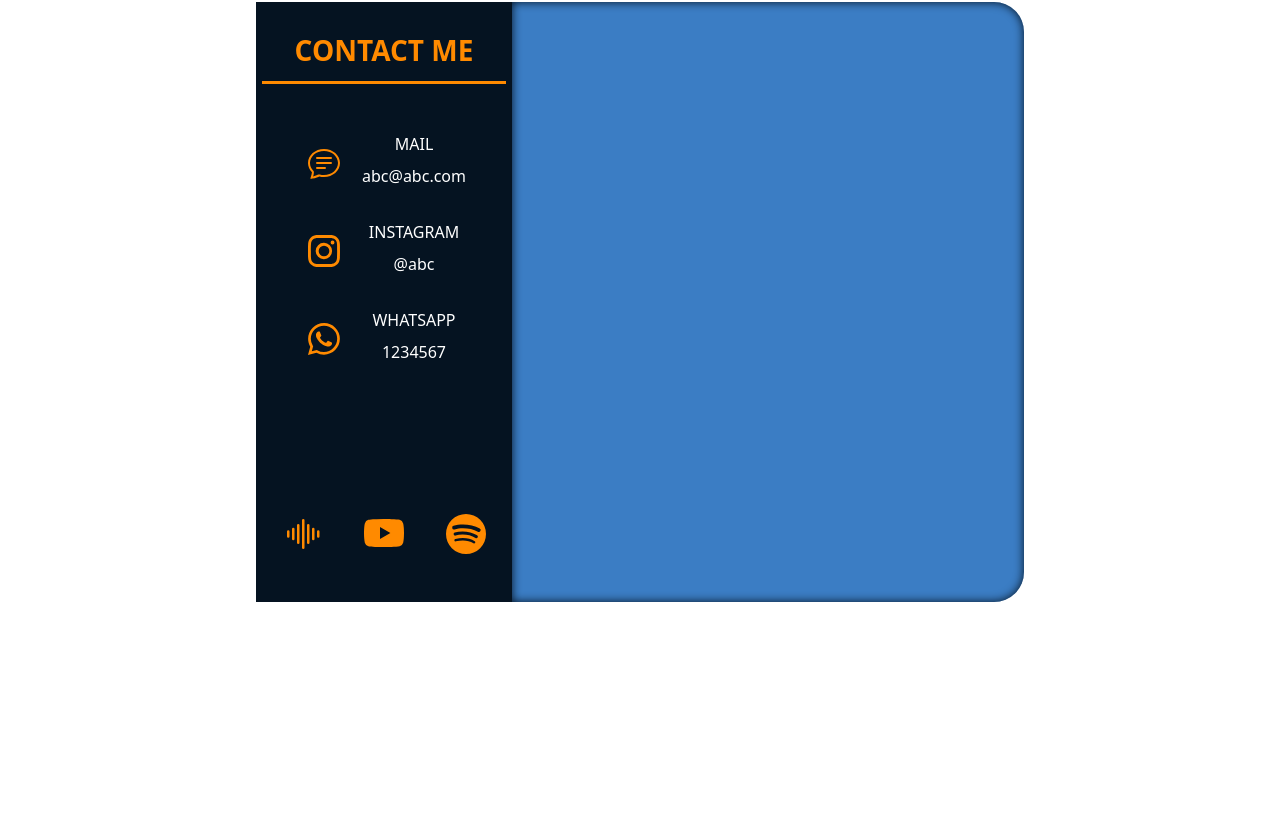
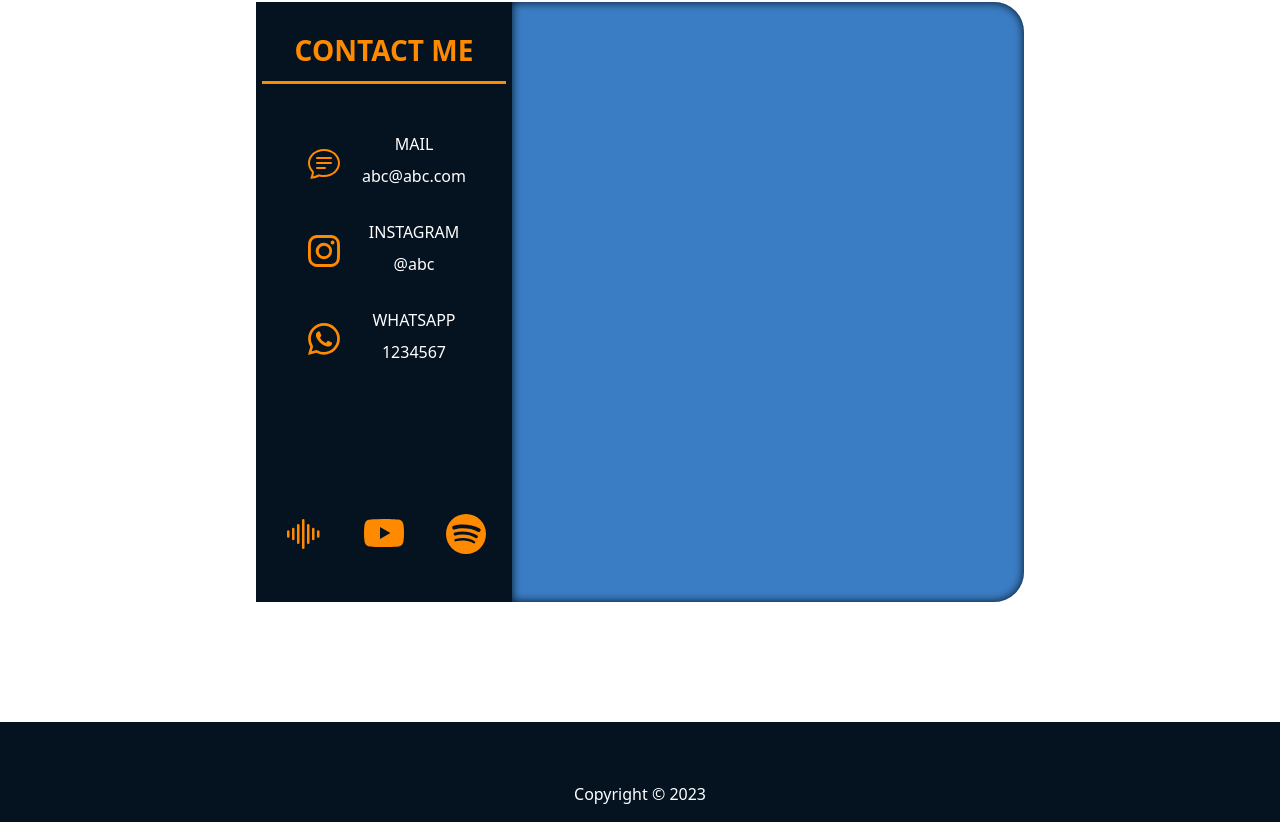
Before and after one commit to MelissaAime/FerBonfiglio, a React (Create React App) app: page / in a window 1280 px wide. Shown: the part 2226-3048 px from the top of the page. Before the commit the page ends 2948 px from the top, so only its background shows below. Built offline with nearby package versions, Linux system fonts and the light colour scheme.

Commit message:
footer -copyright

```diff
--- a/src/Sections/Footer/Footer.jsx
+++ b/src/Sections/Footer/Footer.jsx
@@ -1,5 +1,10 @@
 export const Footer = () => {
+    const date = new Date();
+    const year = `${date.getFullYear()}`;
+
     return(
-        <div></div>
+        <div className="footer">
+            <p className="footer-copyright">Copyright &copy; {year}</p>
+        </div>
     )
 }
--- a/src/Sections/Footer/Footer.scss
+++ b/src/Sections/Footer/Footer.scss
@@ -0,0 +1,14 @@
+.footer{
+    max-width: 100%;
+    height: 100px;
+    display: flex;
+    justify-content: center;
+    background-color: var(--background);
+
+
+    &-copyright{
+        text-align: center;
+        color: var(--light);
+        align-self: flex-end;
+    }
+}
```
